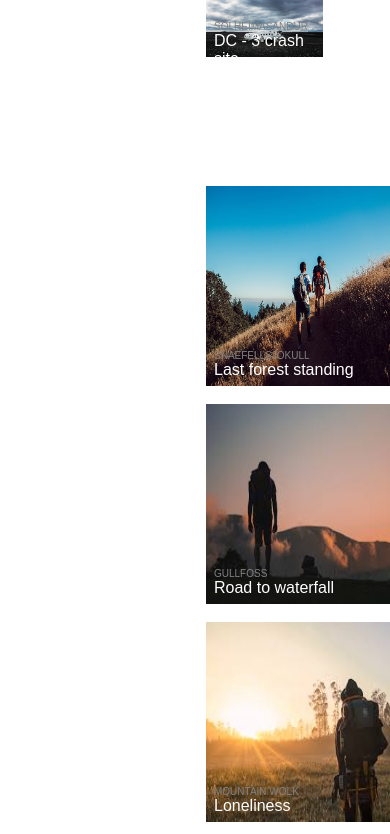
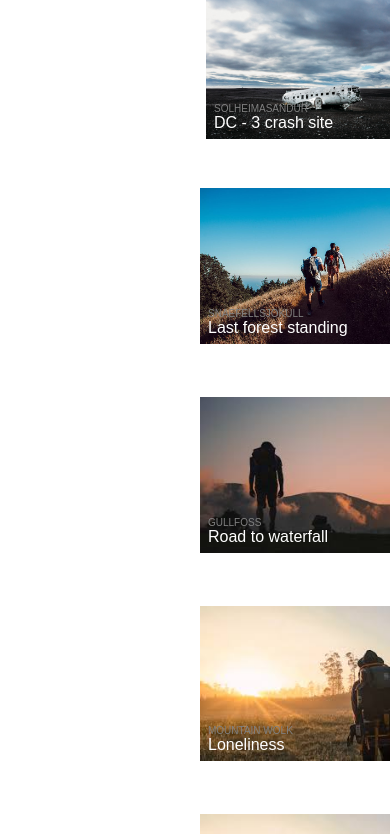
Before and after one commit to DanahEstaiteh/css_ch1, a plain HTML site: page section2/index.html in a window 390 px wide. Shown: the part 201-1035 px from the top of the page. Drawn offline with Linux system fonts and the light colour scheme.

Commit message:
edit sec2 and sec3

```diff
--- a/section2/index.html
+++ b/section2/index.html
@@ -1,8 +1,10 @@
 <!DOCTYPE html>
 <html>
+
 <head>
-        <link rel="stylesheet" href="style.css" >
+    <link rel="stylesheet" href="style.css">
 </head>
+
 <body>
 
     <div class="container">
@@ -10,35 +12,38 @@
             <hr>
             <h2>Epic Spots</h2>
         </div>
-         <div class="first_div"><img src="images/sec2a.jpg" class="image" alt="DC - 3 crash site">
-            <div class="bottom-left">
-                <div class="main-topic">SOLHEIMASANDUR</div>
-            <div class="secondary-topic">DC - 3 crash site</div>
+        <div class="main_card"><img src="images/sec2a.jpg" class="image_card" alt="DC - 3 crash site">
+            <div class="image_info">
+                <div class="place_name">SOLHEIMASANDUR</div>
+                <div class="action">DC - 3 crash site</div>
             </div>
         </div>
-         <div class="second_div"><img src="images/sec2.jpg" class="image" alt="Last forest standing">
-            <div class="bottom-left">
-                <div class="main-topic">SNAEFELLSJOKULL</div>
-            <div class="secondary-topic">Last forest standing</div>
-            </div></div>
-         <div class="second_div"><img src="images/sec22.jpg" class="image" alt="Road to waterfall">
-            <div class="bottom-left">
-                <div class="main-topic">GULLFOSS</div>
-            <div class="secondary-topic">Road to waterfall</div>
-            </div></div>
-         <div class="second_div"><img src="images/sec23.jpg" class="image" alt="Loneliness">
-            <div class="bottom-left">
-                <div class="main-topic">MOUNTAIN WOLK</div>
-            <div class="secondary-topic">Loneliness</div>
+        <div class="mini_card"><img src="images/sec2.jpg" class="image_card" alt="Last forest standing">
+            <div class="image_info">
+                <div class="place_name">SNAEFELLSJOKULL</div>
+                <div class="action">Last forest standing</div>
             </div>
         </div>
-        <div class="second_div"><img src="images/sec23.jpg" class="image" alt="Angry beast">
-            <div class="bottom-left">
-            <div class="main-topic">ASKJA</div>
-            <div class="secondary-topic">Angry beast</div>
+        <div class="mini_card"><img src="images/sec22.jpg" class="image_card" alt="Road to waterfall">
+            <div class="image_info">
+                <div class="place_name">GULLFOSS</div>
+                <div class="action">Road to waterfall</div>
+            </div>
+        </div>
+        <div class="mini_card"><img src="images/sec23.jpg" class="image_card" alt="Loneliness">
+            <div class="image_info">
+                <div class="place_name">MOUNTAIN WOLK</div>
+                <div class="action">Loneliness</div>
+            </div>
+        </div>
+        <div class="mini_card"><img src="images/sec23.jpg" class="image_card" alt="Angry beast">
+            <div class="image_info">
+                <div class="place_name">ASKJA</div>
+                <div class="action">Angry beast</div>
             </div>
         </div>
 
     </div>
 </body>
+
 </html>
--- a/section2/style.css
+++ b/section2/style.css
@@ -6,53 +6,63 @@
     width:80%;
     margin-top: 100px;
   }
-.first_div{
+  .main_card{
       float: left;
-    padding: 6px;
-    margin-top: 6px;
-    width: 400px;
+      margin-bottom: 10px;
+      width: 410px;
       height: 420px;
+      margin-right: 10px;
   }
-.image{
-  margin-top: 60px;
+  .image_card{
     width: 100%;
     height: 100%;
   }
-.second_div{
+  .mini_card{
       float: left;
-    padding: 6px;
-    margin-top: 6px;
+      margin-bottom: 20px;
       width: 200px;
       height: 200px;
+      padding-right: 10px;
   }
-.bottom-left{
+  .image_info{
       position: relative;
       left: 8px;
       bottom: 40px;
   }
-.secondary-topic{
+  .action{
       color: white;
       font-family: Arial, Helvetica, sans-serif;
 
   }
-.main-topic{
+  .place_name{
       color:gray;
       font-size: 10px;
       font-family: Arial, Helvetica, sans-serif;
   }
-@media (max-width:480px){
+  @media only screen and (max-width:400px){
   .container{
-    width: 40%;
+      width: 100%;
   }
-.first_div{
+  .main_card{
       float: left;
       padding: 6px;
-    margin-top: 6px;
-    width:50%;
+      margin-top: 70px;
+      width:100%;
+      height: 100%;
+  }
+  .mini_card{
+      float: left;
+      margin-bottom: 20px;
+      width:100%;
+      height: 100%;
+      padding-right: 10px;
+  }
+  .image_card{
+      max-width:100%;
       height: 100%;
     }
   }
-@media (max-width:900px){
+  @media only screen and (max-width:900px){
       .container{
           width: 60%;
       }
@@ -70,7 +80,7 @@ hr{
   .heading{
       position: absolute;
       left: 15%;
-    margin-top: -50px;
+      margin-top: -120px;
       width: 50%;
       font-weight: bold;
       font-size: 27px;
--- a/section3/style.css
+++ b/section3/style.css
@@ -1,44 +1,56 @@
-html{
-    background-image: url('images/back.jpg');
+body{
+    margin: 0px;
 }
 .container{
+    background-image: url("images/back.jpg");
+    background-size: cover;
+    background-repeat: no-repeat;
+    width: 100%;
     display: flex;
-  flex-direction: column;
-    position: absolute;
-    left: 40%;
+    flex-direction: column;
     font-family: Arial, Helvetica, sans-serif;
     align-items: center;
+    height:100%;
+    object-fit: cover;
+
 
 }
-#first_name , #email{
+.input_fields{
         border: none;
         border-bottom: 2px solid gray;
-        margin: 10px -20px;
-        width: 250px;
-        background-color: rgb(24, 24, 24);
+        margin: 20px 0px;
+        width: 90%;
+        background-color: rgb(36, 36, 36);
+        display: block;
 
 }
+.footer-div{
+    display: flex;
+    justify-content: space-between;
+    width: 100%;
+    margin-top: 80px;
+}
 .bottom_left{
-     position: fixed;
-    left: 70px;
-    bottom: 16px;
-
+    align-self: flex-start;
+    color: blanchedalmond;
+    padding: 10px 20px;
 }
 .bottom_right{
-    position: fixed;
-    right: 70px;
-    bottom: 16px;
+    align-self: flex-end;
+    color: blanchedalmond;
+    padding: 10px 20px;
 }
 .guide_text{
-    margin: 50px -20px;
+    margin: 50px 0px;
     text-align: center;
+    line-height: 7px;
 }
 h1{
     color: honeydew;
-    font-size: 40px;
+    font-size: 45px;
     font-family: 'Times New Roman', Times, serif;
 }
-p{
+h2{
     color: gray;
     font-size: 10px;
 }
@@ -49,9 +61,14 @@ p{
     color: aliceblue;
     background-color: gray;
     border: none;
+    align-self: center;
 }
 .input_group{
-
-    padding-left: 20px;
+    box-sizing: border-size;
+    width: 270px;
+    align-items: center;
+    display: flex;
+    flex-direction: column;
+    justify-content: center;
 
 }
```
Also changed, not shown: section3/index.html (+12 -6 lines). Lines whose indentation alone changed are shown as unchanged.
